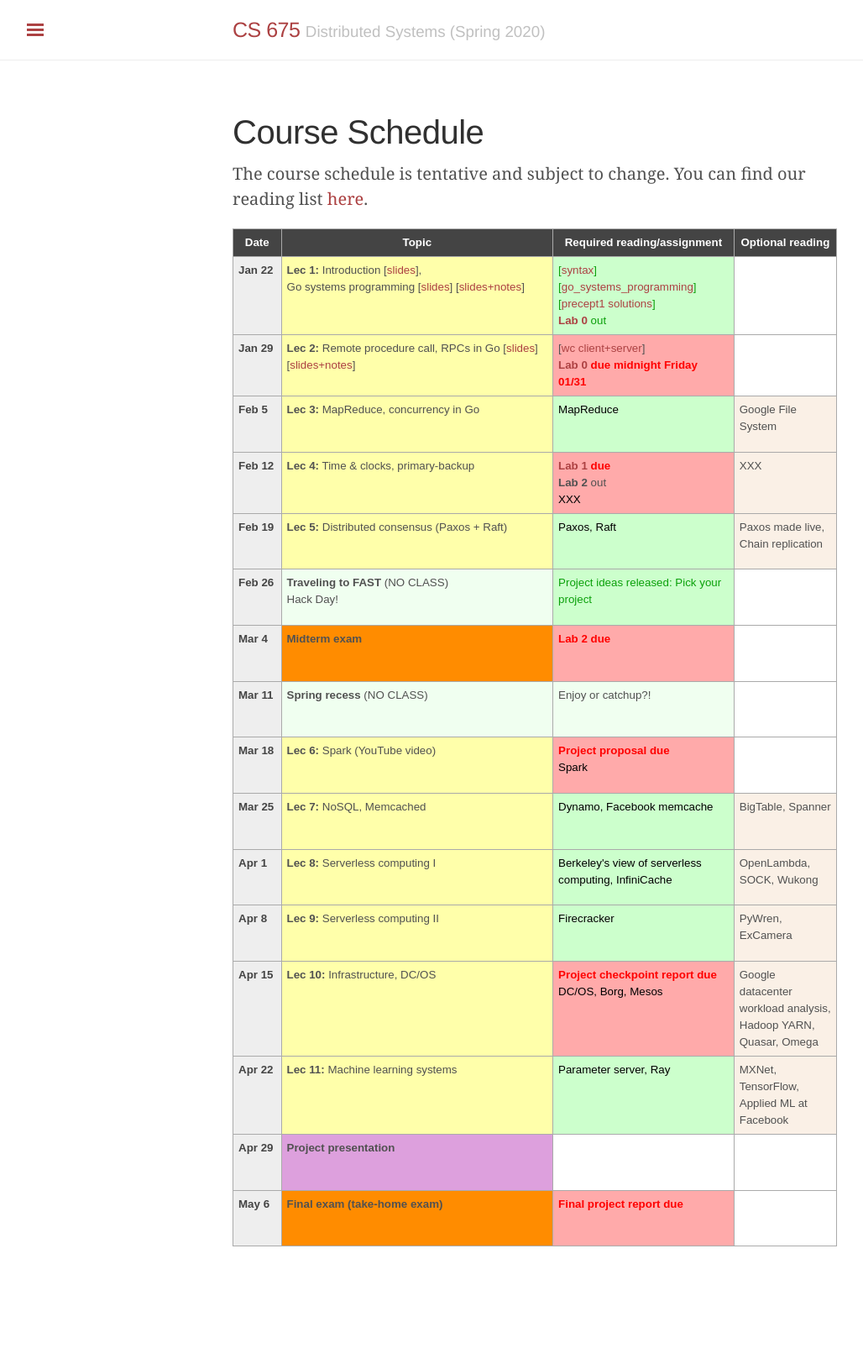
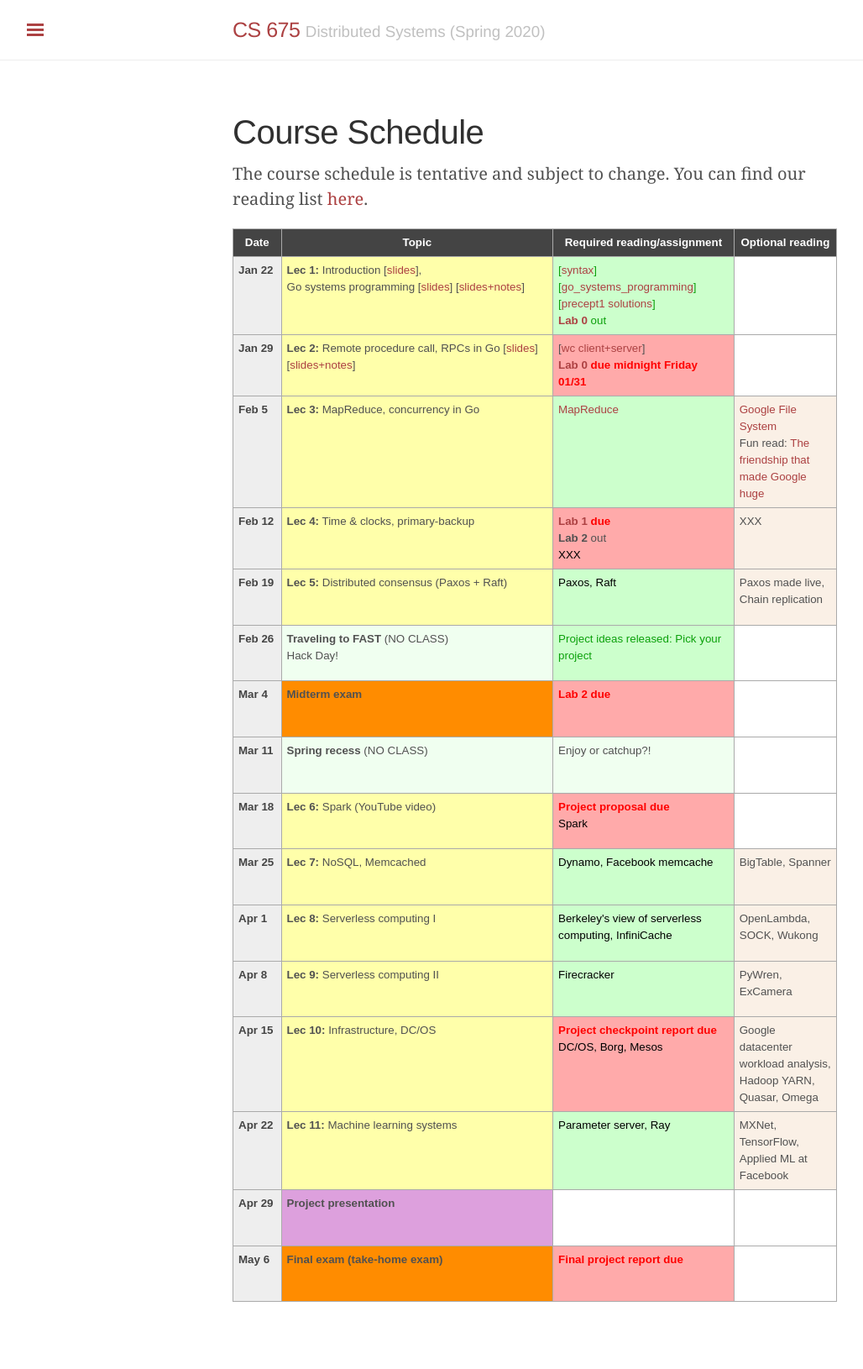
Before and after one commit to tddg/cs675-spring20, a Jekyll site: the page built from schedule.md, in a window 1280 px wide. Shown: the whole page at 84% size, without its empty margins (3-1031 px from the left). Built offline with Jekyll 4.4.1, drawn with Linux system fonts in a browser that asks for light colours; before the commit the page ends 1564 px from its top, so only the background shows below that.

Commit message:
added optional readings

```diff
--- a/schedule.md
+++ b/schedule.md
@@ -113,8 +113,9 @@ The course schedule is tentative and subject to change. You can find our reading
   <td class="lecture">
 	<b>Lec 3:</b> MapReduce, concurrency in Go</td>
   <td class="nodue">
-	<span class="reading">MapReduce</span></td>
-  <td class="optional">Google File System</td>
+	<span class="reading"><a href="./public/papers/mapreduce_osdi04.pdf">MapReduce</a></span></td>
+  <td class="optional"><a href="./public/papers/gfs_sosp03.pdf">Google File System</a><br/>
+		Fun read: <a href="https://www.newyorker.com/magazine/2018/12/10/the-friendship-that-made-google-huge">The friendship that made Google huge</a></td>
 </tr>
 <tr> <!-- week of Feb 10 -->
   <td id="2020-2-12" class="date"><b>Feb 12</b></td>
```
